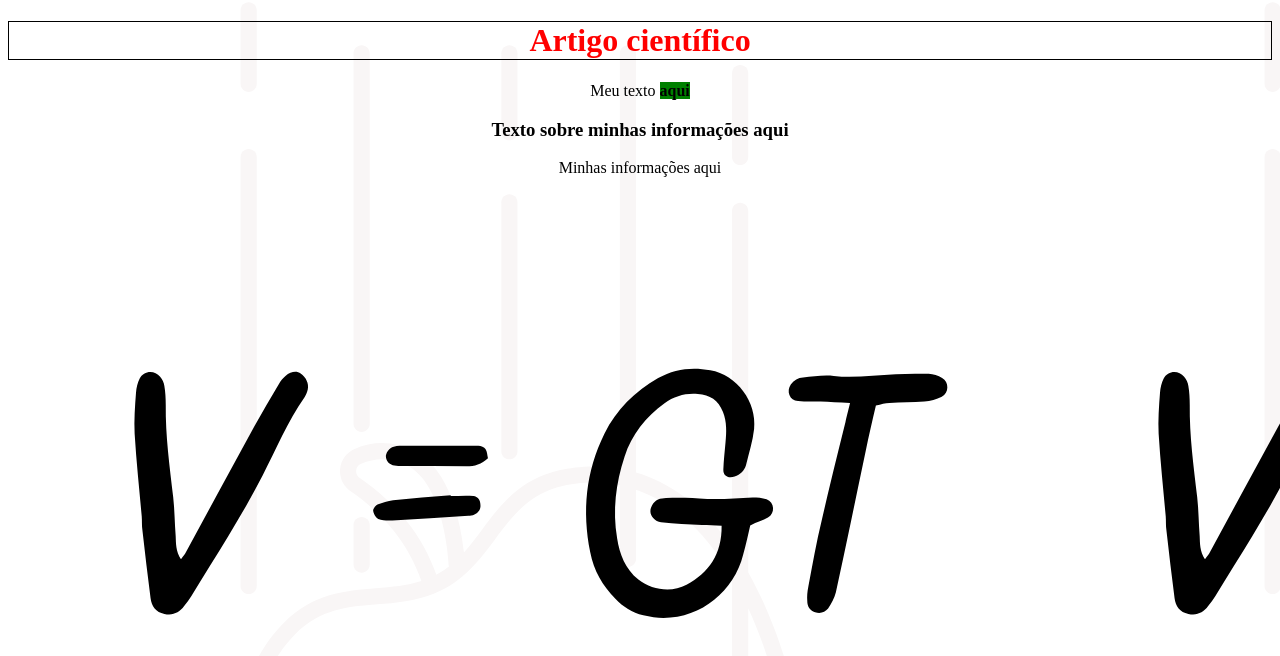
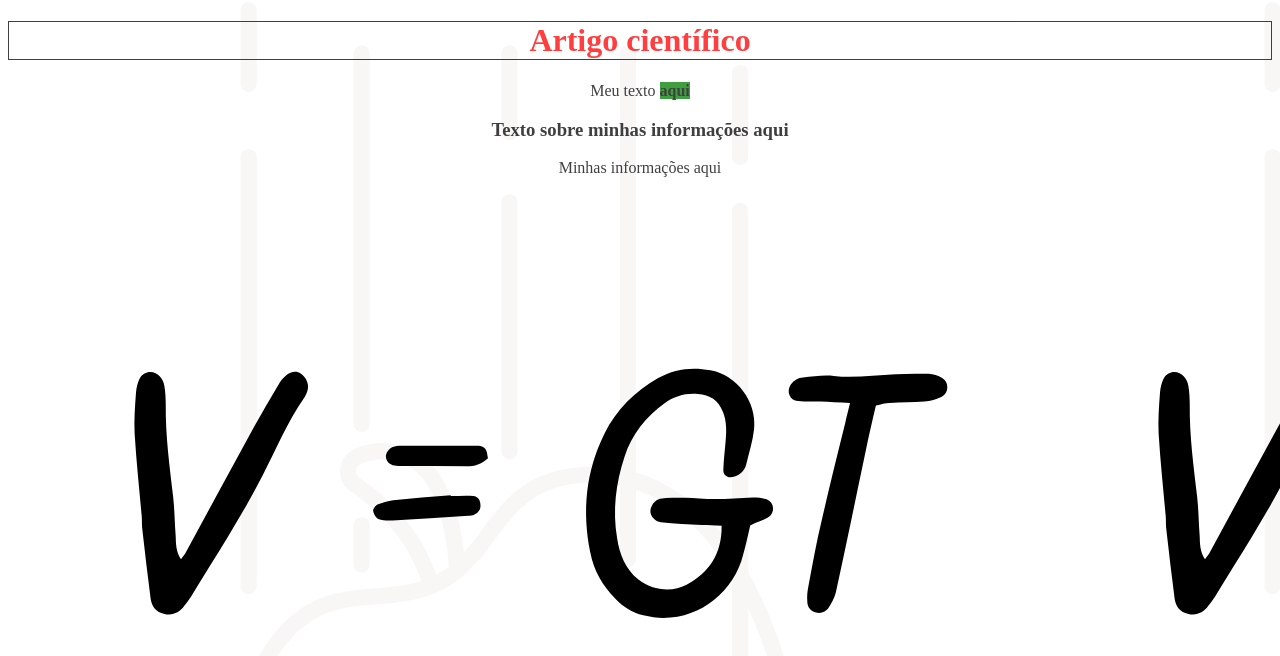
Before and after one commit to Dev-ev-v/My_Site, a plain HTML site: page index.html in a window 1280 px wide. Drawn offline with Linux system fonts and the light colour scheme.

Commit message:
Update style.css

```diff
--- a/style.css
+++ b/style.css
@@ -1,7 +1,7 @@
 body {
   background-image: url("v=gt.png");
   text-align: center;
-  zoom: 100%;
+  opacity: 75%;
 }
 span {
   background-color: green;
```
